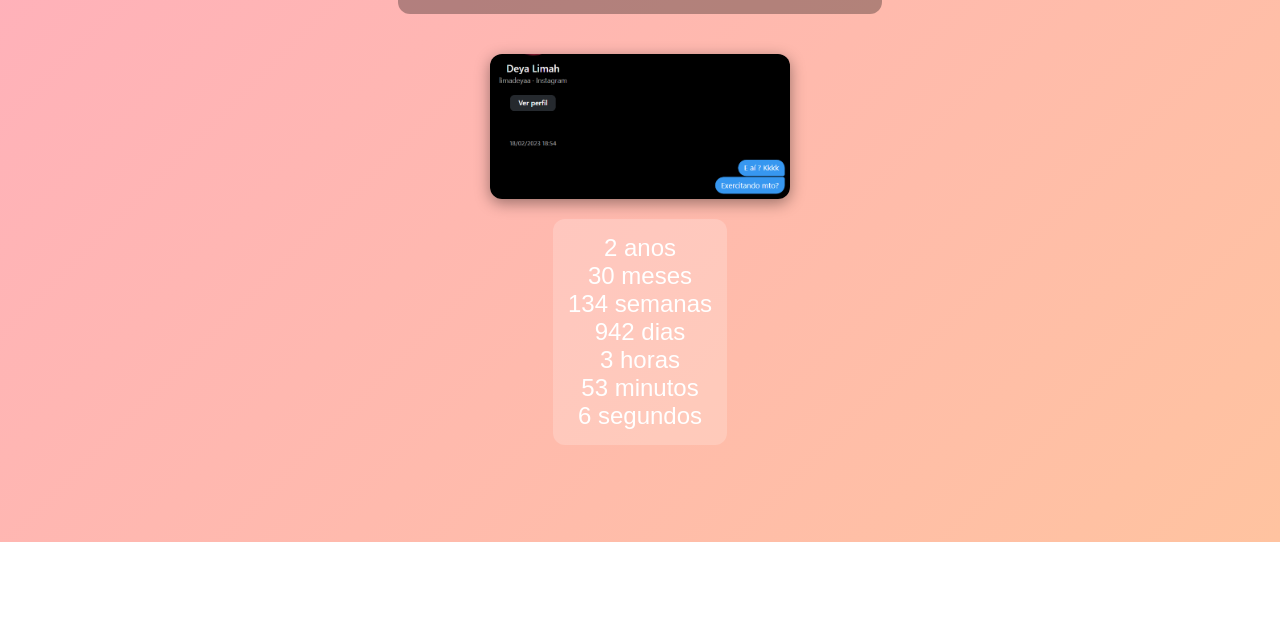
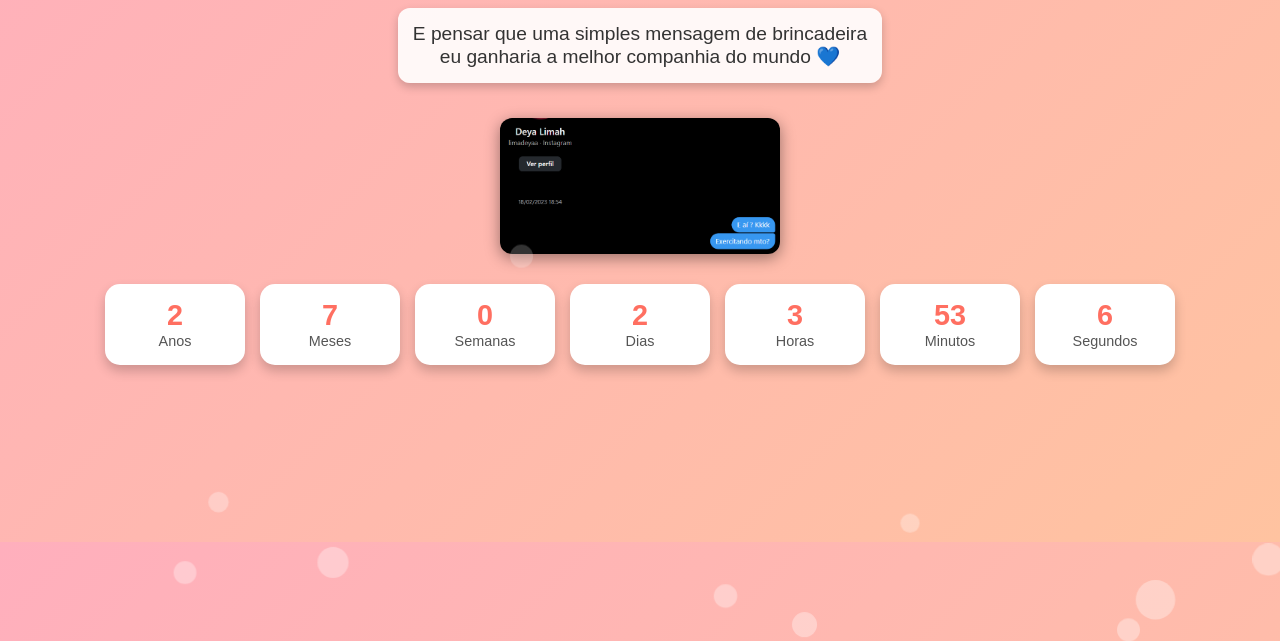
Before and after one commit to xldbeatriz/primeira_mensagem, a plain HTML site: page index.html in a window 1280 px wide. Shown: the part 258-899 px from the top of the page. Before the commit the page ends 800 px from the top, so only its background shows below. Drawn offline with Linux system fonts and the light colour scheme.

Commit message:
Update index.html

```diff
--- a/index.html
+++ b/index.html
@@ -6,44 +6,89 @@
   <style>
     body {
       margin: 0;
-      font-family: Arial, Helvetica, sans-serif;
+      font-family: "Poppins", Arial, sans-serif;
       background: linear-gradient(135deg, #ffafbd, #ffc3a0);
+      overflow: hidden;
       display: flex;
       flex-direction: column;
+      align-items: center;
       justify-content: center;
-      align-items: center;
       min-height: 100vh;
       text-align: center;
-      color: #fff;
     }
 
     h1 {
       font-size: 2rem;
-      margin-bottom: 20px;
+      margin-bottom: 10px;
+      color: #fff;
+      text-shadow: 2px 2px 5px rgba(0,0,0,0.3);
     }
 
     .message {
       font-size: 1.2rem;
       margin: 20px;
-      background: rgba(0, 0, 0, 0.3);
+      background: rgba(255, 255, 255, 0.9);
       padding: 15px;
       border-radius: 12px;
       max-width: 600px;
+      color: #333;
+      box-shadow: 0 4px 10px rgba(0,0,0,0.2);
     }
 
     img {
-      width: 300px;
+      width: 280px;
       border-radius: 12px;
-      margin-top: 20px;
+      margin-top: 15px;
       box-shadow: 0px 4px 15px rgba(0,0,0,0.4);
     }
 
     #timer {
-      font-size: 1.5rem;
-      margin-top: 20px;
-      background: rgba(255,255,255,0.2);
-      padding: 15px;
-      border-radius: 12px;
+      display: flex;
+      flex-wrap: wrap;
+      justify-content: center;
+      margin-top: 30px;
+      gap: 15px;
+    }
+
+    .time-box {
+      background: #fff;
+      color: #333;
+      padding: 15px 20px;
+      border-radius: 15px;
+      text-align: center;
+      box-shadow: 0 6px 12px rgba(0,0,0,0.2);
+      min-width: 100px;
+    }
+
+    .time-box h2 {
+      margin: 0;
+      font-size: 1.8rem;
+      color: #ff6f61;
+    }
+
+    .time-box span {
+      font-size: 0.9rem;
+      color: #555;
+    }
+
+    /* Bolhas animadas */
+    .bubble {
+      position: absolute;
+      bottom: -100px;
+      background: rgba(255,255,255,0.5);
+      border-radius: 50%;
+      animation: rise 10s infinite ease-in;
+    }
+
+    @keyframes rise {
+      from {
+        transform: translateY(0) scale(1);
+        opacity: 0.7;
+      }
+      to {
+        transform: translateY(-110vh) scale(1.5);
+        opacity: 0;
+      }
     }
   </style>
 </head>
@@ -56,40 +101,72 @@
 
   <img src="9303e061-e212-4fcc-8cec-3abc17468779.png" alt="Primeira mensagem">
 
-  <div id="timer"></div>
+  <div id="timer">
+    <div class="time-box"><h2 id="years">0</h2><span>Anos</span></div>
+    <div class="time-box"><h2 id="months">0</h2><span>Meses</span></div>
+    <div class="time-box"><h2 id="weeks">0</h2><span>Semanas</span></div>
+    <div class="time-box"><h2 id="days">0</h2><span>Dias</span></div>
+    <div class="time-box"><h2 id="hours">0</h2><span>Horas</span></div>
+    <div class="time-box"><h2 id="minutes">0</h2><span>Minutos</span></div>
+    <div class="time-box"><h2 id="seconds">0</h2><span>Segundos</span></div>
+  </div>
 
   <script>
+    const startDate = new Date("2023-02-18T18:54:00");
+
     function updateTimer() {
-      const startDate = new Date("2023-02-18T18:54:00");
       const now = new Date();
-      let diff = now - startDate;
+      let diff = Math.floor((now - startDate) / 1000); // diferença em segundos
 
-      // Conversões
-      const seconds = Math.floor(diff / 1000);
-      const minutes = Math.floor(seconds / 60);
-      const hours = Math.floor(minutes / 60);
-      const days = Math.floor(hours / 24);
-      const weeks = Math.floor(days / 7);
+      const years = Math.floor(diff / (365 * 24 * 60 * 60));
+      diff -= years * 365 * 24 * 60 * 60;
 
-      // Aproximação de meses e anos
-      const years = Math.floor(days / 365);
-      const months = Math.floor(days / 30.44); // média de dias no mês
+      const months = Math.floor(diff / (30 * 24 * 60 * 60));
+      diff -= months * 30 * 24 * 60 * 60;
 
-      const display = `
-        ${years} anos <br>
-        ${months} meses <br>
-        ${weeks} semanas <br>
-        ${days} dias <br>
-        ${hours % 24} horas <br>
-        ${minutes % 60} minutos <br>
-        ${seconds % 60} segundos
-      `;
+      const weeks = Math.floor(diff / (7 * 24 * 60 * 60));
+      diff -= weeks * 7 * 24 * 60 * 60;
 
-      document.getElementById("timer").innerHTML = display;
+      const days = Math.floor(diff / (24 * 60 * 60));
+      diff -= days * 24 * 60 * 60;
+
+      const hours = Math.floor(diff / (60 * 60));
+      diff -= hours * 60 * 60;
+
+      const minutes = Math.floor(diff / 60);
+      diff -= minutes * 60;
+
+      const seconds = diff;
+
+      document.getElementById("years").textContent = years;
+      document.getElementById("months").textContent = months;
+      document.getElementById("weeks").textContent = weeks;
+      document.getElementById("days").textContent = days;
+      document.getElementById("hours").textContent = hours;
+      document.getElementById("minutes").textContent = minutes;
+      document.getElementById("seconds").textContent = seconds;
     }
 
     setInterval(updateTimer, 1000);
     updateTimer();
+
+    // Criar bolhas animadas
+    function createBubble() {
+      const bubble = document.createElement("div");
+      bubble.classList.add("bubble");
+      const size = Math.random() * 40 + 10 + "px";
+      bubble.style.width = size;
+      bubble.style.height = size;
+      bubble.style.left = Math.random() * window.innerWidth + "px";
+      bubble.style.animationDuration = (Math.random() * 10 + 5) + "s";
+      document.body.appendChild(bubble);
+
+      setTimeout(() => {
+        bubble.remove();
+      }, 15000);
+    }
+
+    setInterval(createBubble, 500);
   </script>
 </body>
 </html>
```
